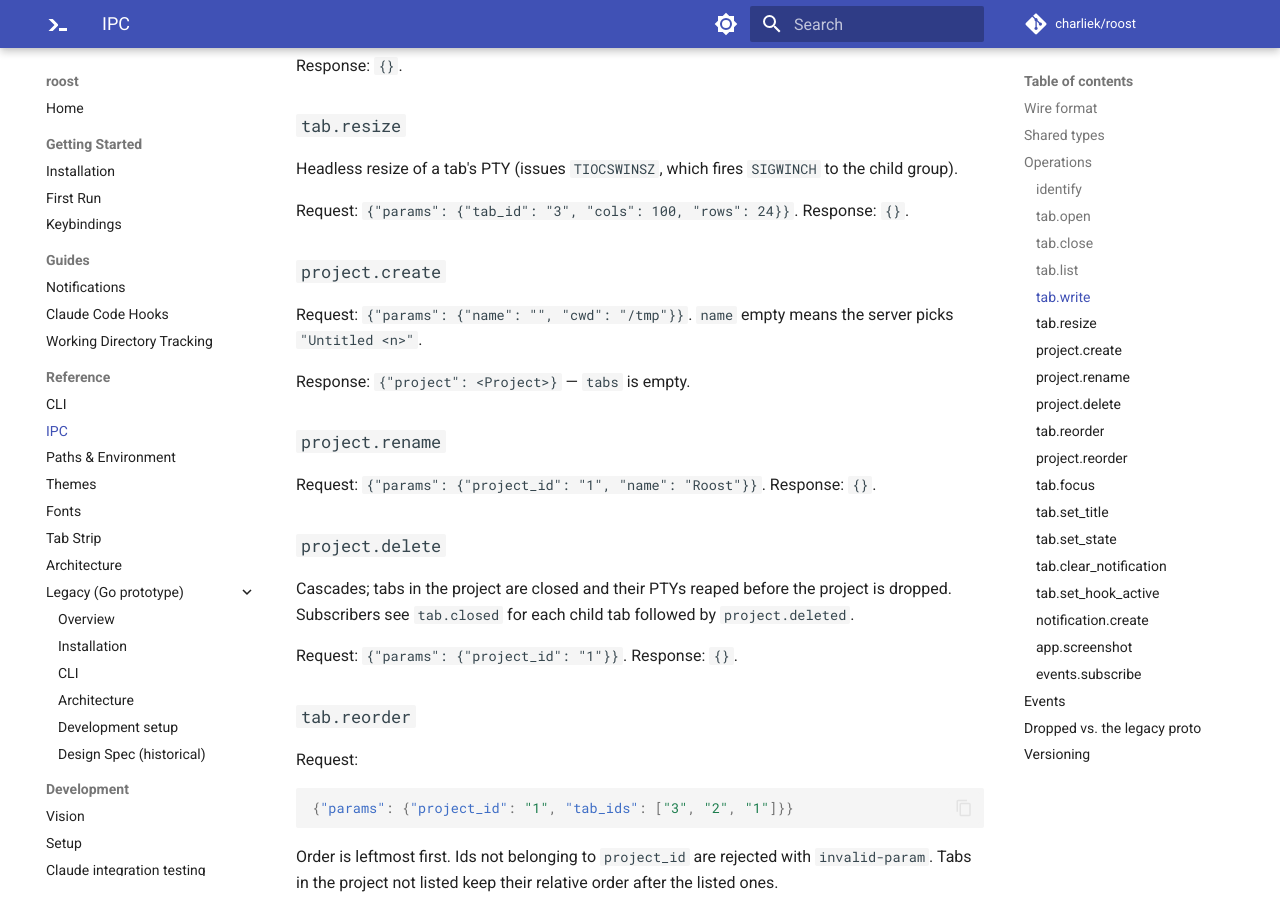
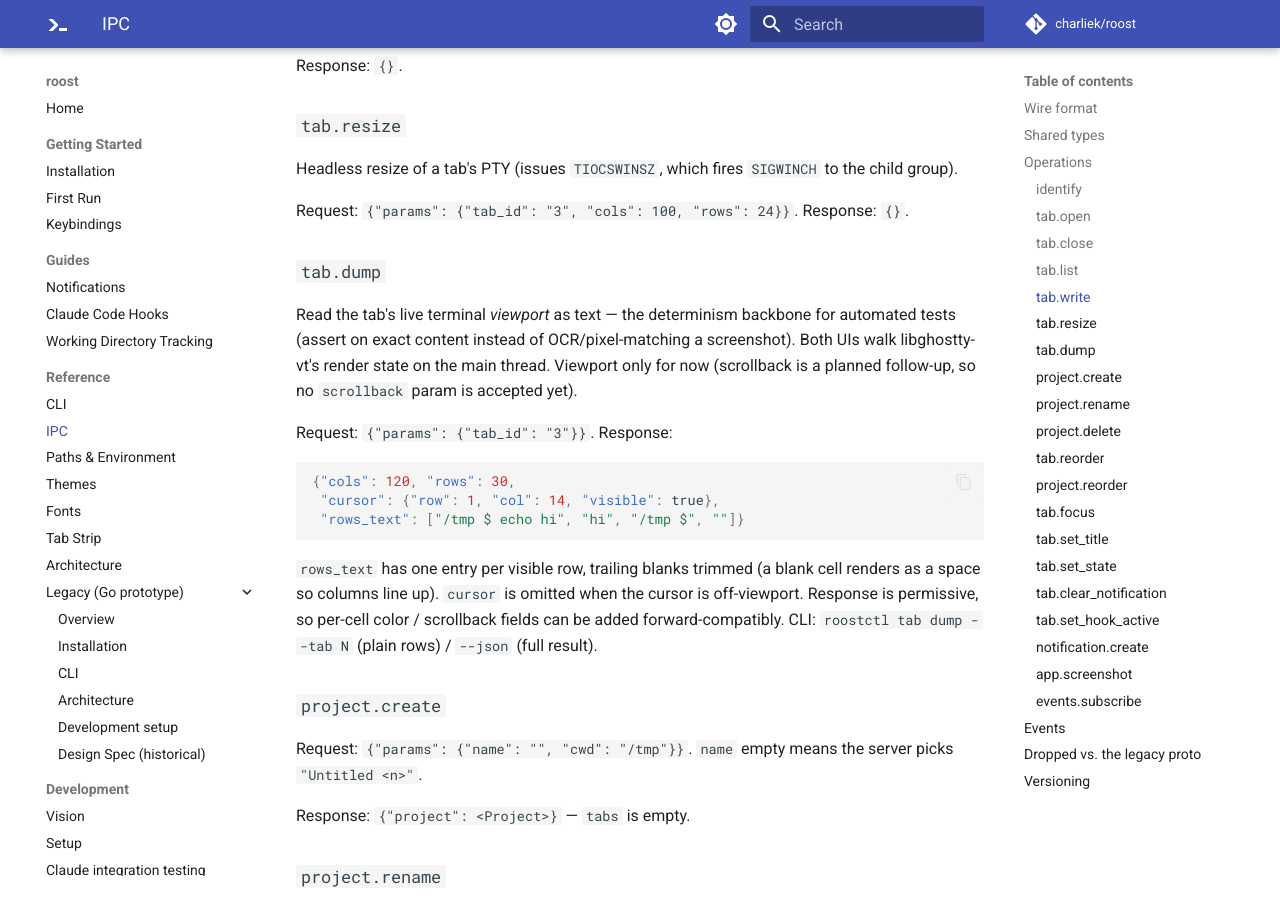
Before and after one commit to charliek/roost, an MkDocs documentation site: the page built from docs/reference/ipc.md, in a window 1280 px wide and 900 px high, scrolled down 3923 px. Built offline with MkDocs 1.6.1 and Material for MkDocs 9.7.7, drawn with Linux system fonts in a browser that asks for light colours; comment, search, counter and statistics services are not loaded.

Commit message:
docs(ipc): document the tab.dump op
Add `tab.dump` to the IPC reference (the wire-types module mirrors this
doc 1:1): request shape, the rows_text/cursor response, viewport-only
scope, forward-compat note, and the `roostctl tab dump [--json]` CLI.

Co-Authored-By: Claude Opus 4.7 (1M context) <noreply@anthropic.com>

````diff
--- a/docs/reference/ipc.md
+++ b/docs/reference/ipc.md
@@ -194,6 +194,29 @@ Headless resize of a tab's PTY (issues `TIOCSWINSZ`, which fires
 Request: `{"params": {"tab_id": "3", "cols": 100, "rows": 24}}`.
 Response: `{}`.
 
+### `tab.dump`
+
+Read the tab's live terminal *viewport* as text — the determinism
+backbone for automated tests (assert on exact content instead of
+OCR/pixel-matching a screenshot). Both UIs walk libghostty-vt's render
+state on the main thread. Viewport only for now (scrollback is a planned
+follow-up, so no `scrollback` param is accepted yet).
+
+Request: `{"params": {"tab_id": "3"}}`.
+Response:
+
+```json
+{"cols": 120, "rows": 30,
+ "cursor": {"row": 1, "col": 14, "visible": true},
+ "rows_text": ["/tmp $ echo hi", "hi", "/tmp $", ""]}
+```
+
+`rows_text` has one entry per visible row, trailing blanks trimmed (a
+blank cell renders as a space so columns line up). `cursor` is omitted
+when the cursor is off-viewport. Response is permissive, so per-cell
+color / scrollback fields can be added forward-compatibly. CLI:
+`roostctl tab dump --tab N` (plain rows) / `--json` (full result).
+
 ### `project.create`
 
 Request: `{"params": {"name": "", "cwd": "/tmp"}}`. `name` empty means
````
